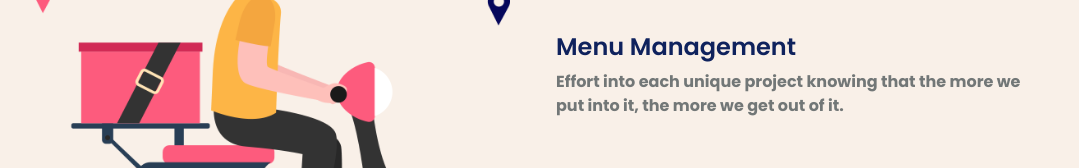
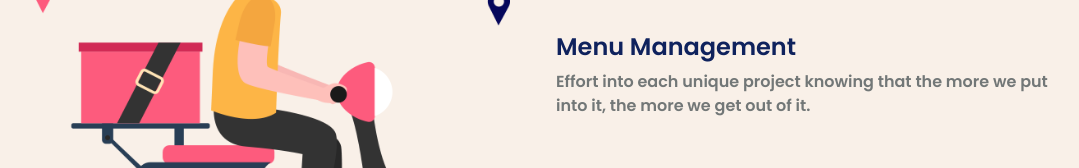
Before and after one commit to mreskini/FoodApp, a React (Create React App) app: page / in a window 1280 px wide. Shown: the part 558-726 px from the top of the page, without its empty margins (99-1178 px from the left). Built offline with nearby package versions, Linux system fonts and the light colour scheme.

Commit message:
added the .font-weight-400 class thing

```diff
--- a/src/components/delivery-boy-section.jsx
+++ b/src/components/delivery-boy-section.jsx
@@ -14,7 +14,7 @@ const DeliveryBoy = () => {
                     <h4 className="theme-title-color font-weight-600">
                         Menu Management
                     </h4>
-                    <p className="theme-content-color font-weight-bold">
+                    <p className="theme-content-color font-weight-600">
                         Effort into each unique project knowing that the more we put into it, the more we get out of it.
                     </p>
                 </div>
--- a/src/index.css
+++ b/src/index.css
@@ -27,3 +27,7 @@
 .font-weight-600{
     font-weight: 600 !important;
 }
+
+.font-weight-400{
+    font-weight: 400 !important;
+}
```
